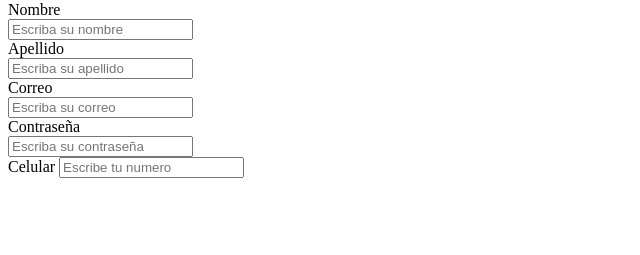
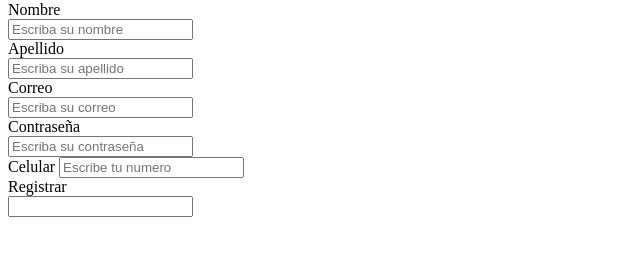
Before and after one commit to MiguelitoB205/grupo_full_stack, a website: page grupo2_full_stack/frontend/registro.html in a window 1280 px wide. Shown: the part 79-334 px from the top of the page, without its empty margins (0-640 px from the left). Drawn offline with Linux system fonts and the light colour scheme.

Commit message:
subiendo cambios

```diff
--- a/grupo2_full_stack/frontend/registro.html
+++ b/grupo2_full_stack/frontend/registro.html
@@ -18,7 +18,8 @@
     <input type="password" name="contraseña" id="contraseña" placeholder="Escriba su contraseña"></br>
     <label for="celular">Celular</label>
     <input type="celular" name="celular" id="celular" placeholder="Escribe tu numero"><br>
-
+    <label for="registro">Registrar</label><br>
+    <input type="registrar" name="Registrar" id="registrar" placeholder="">
 
 
 </form>
```
